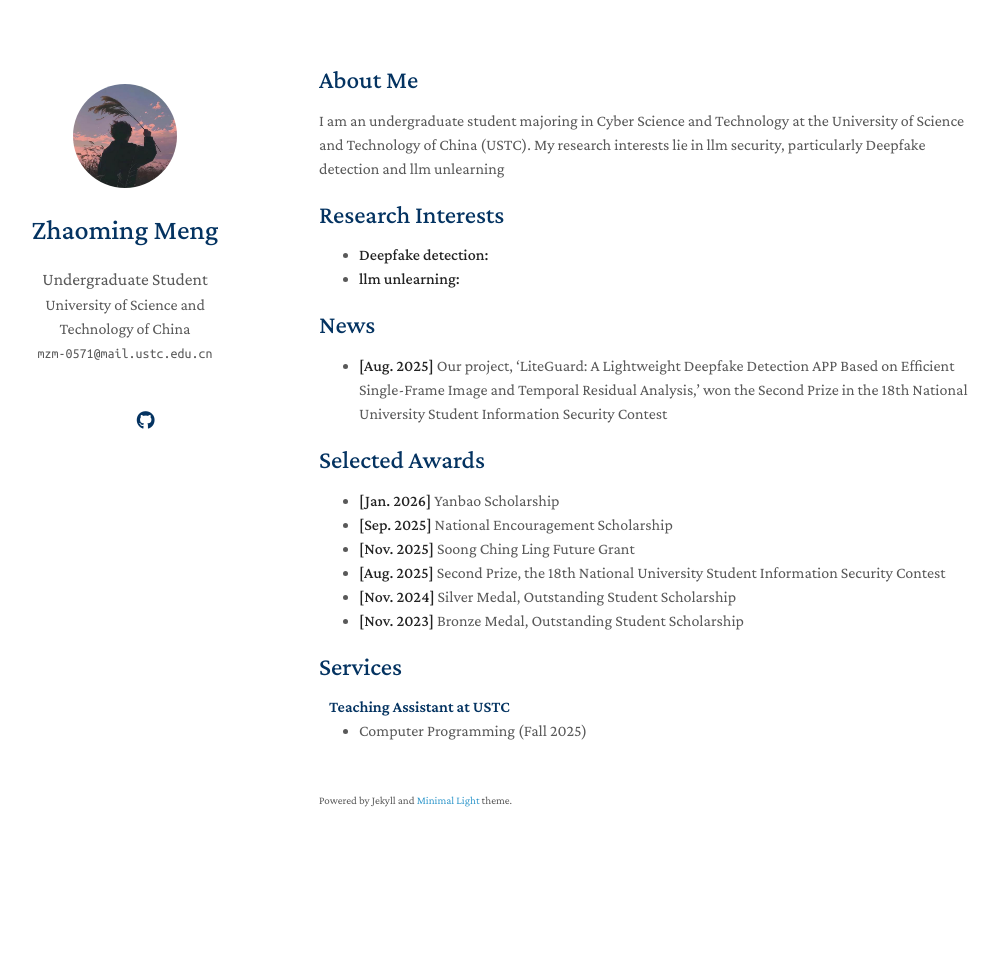
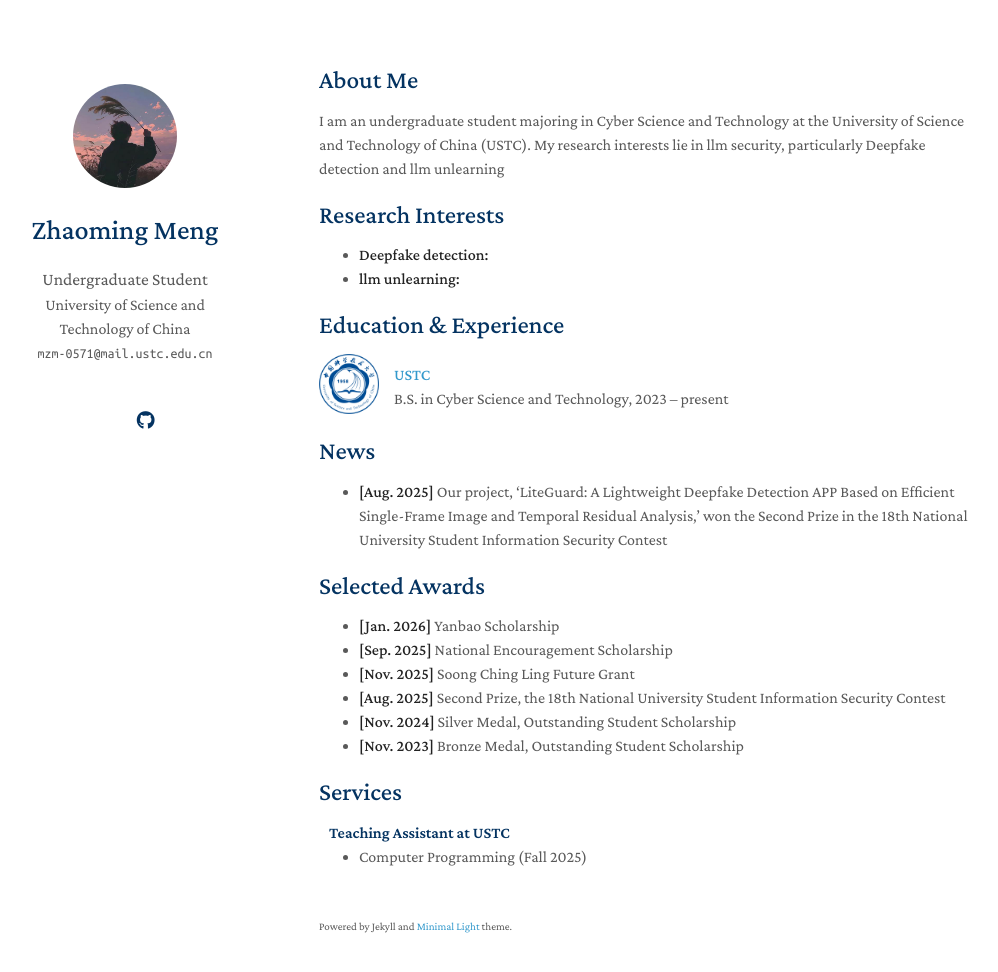
Before and after one commit to Troymzm/Troymzm.github.io, a Jekyll site: the page built from index.md, in a window 1280 px wide and 1007 px high. Shown: the top 972 px of the window, without its empty margins (151-1149 px from the left). Built offline with Jekyll 4.4.1, drawn with Linux system fonts in a browser that asks for light colours; a style sheet for code colours, icons or effects is not loaded; our own code applies the rules of GitHub Pages for plain Markdown files.

Commit message:
Update index.md

```diff
--- a/index.md
+++ b/index.md
@@ -10,6 +10,18 @@ I am an undergraduate student majoring in Cyber Science and Technology at the Un
 
 - **Deepfake detection:**
 - **llm unlearning:**
+
+## Education & Experience
+
+<div style="display: flex; align-items: center; margin-bottom: 1em;">
+  <div style="flex: 0 0 60px; text-align: center; margin-right: 15px;">
+    <img src="assets/img/ustc.png" alt="USTC Logo" style="width:60px; border-radius: 8px;">
+  </div>
+  <div>
+    <strong><a href="https://en.ustc.edu.cn/">USTC</a></strong><br>
+    B.S. in Cyber Science and Technology, 2023 – present
+  </div>
+</div>
 
 ## News
 
```
